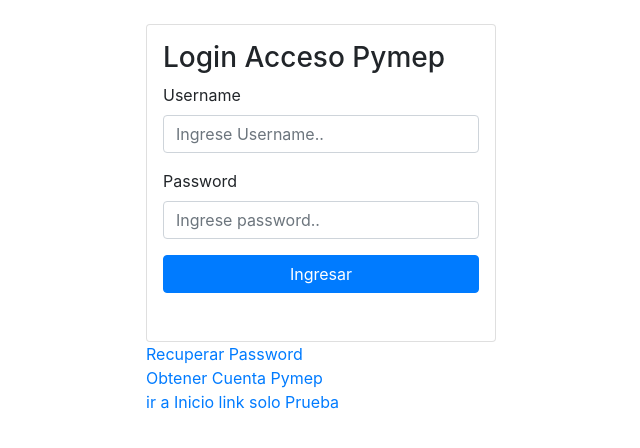
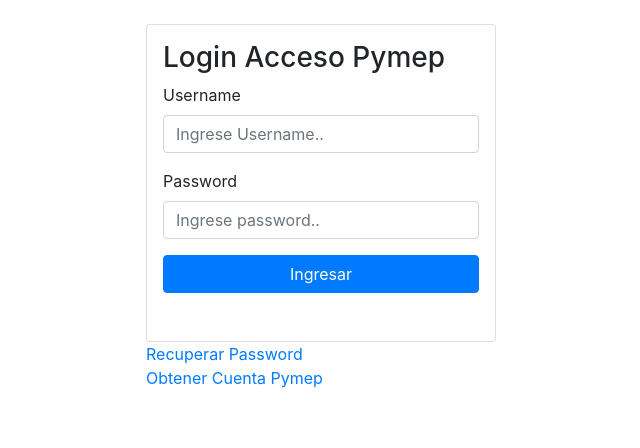
Before and after one commit to MaxPoblete/pymep_cliente, a React (Create React App) app: page / in a window 1280 px wide. Shown: the top 448 px of the page, without its empty margins (319-959 px from the left). Built offline with nearby package versions, Linux system fonts and the light colour scheme.

Commit message:
cambio titulo formulario pyme

```diff
--- a/src/components/auth/Login.js
+++ b/src/components/auth/Login.js
@@ -109,7 +109,6 @@ const Login = (props) => {
                     </Card>
                     <Link to={'/RecuperarPassword'}>Recuperar Password</Link><br/>
                     <Link to={'/RegistroUsuario'}>Obtener Cuenta Pymep</Link><br/>
-                    <Link to={'/Inicio'}>ir a Inicio link solo Prueba</Link>
             </Col>
             <Col xs={12} sm={8} md={4}></Col>
             </Row>
--- a/src/components/auth/RegistroPyme.js
+++ b/src/components/auth/RegistroPyme.js
@@ -1,5 +1,4 @@
 import React,{Fragment, useState} from 'react';
-import { Link, Redirect } from 'react-router-dom';
 import '../../css/Global.css';
 import { Button, Form, Col, Row, Container, Card} from 'react-bootstrap';
 import Titulo from '../layout/Titulo';
@@ -139,7 +138,7 @@ const RegistroPyme = (props) => {
                                 <Form onSubmit={sutmitRegistroUsuario}>
                                 <Titulo
                                     className="text-center"
-                                    titulo='Reguistro Datos Personales Usuario'
+                                    titulo='Reguistro Datos pyme '
                                     />
                                     <br/>
                                     <Form.Row>
--- a/src/components/auth/RegistroUsuario.js
+++ b/src/components/auth/RegistroUsuario.js
@@ -1,7 +1,5 @@
 import React,{Fragment, useState,useEffect} from 'react';
-import { Link, Redirect } from 'react-router-dom';
 import '../../css/Global.css';
-import RegistroPyme from './RegistroPyme';
 import { Button,Form,Col,Row,Container, Card} from 'react-bootstrap';
 import uuid from 'react-uuid';
 import RegistroContacto from './RegistroContacto';
```
Also changed, not shown: 1 other file (tests, documents, lock files or other folders).
